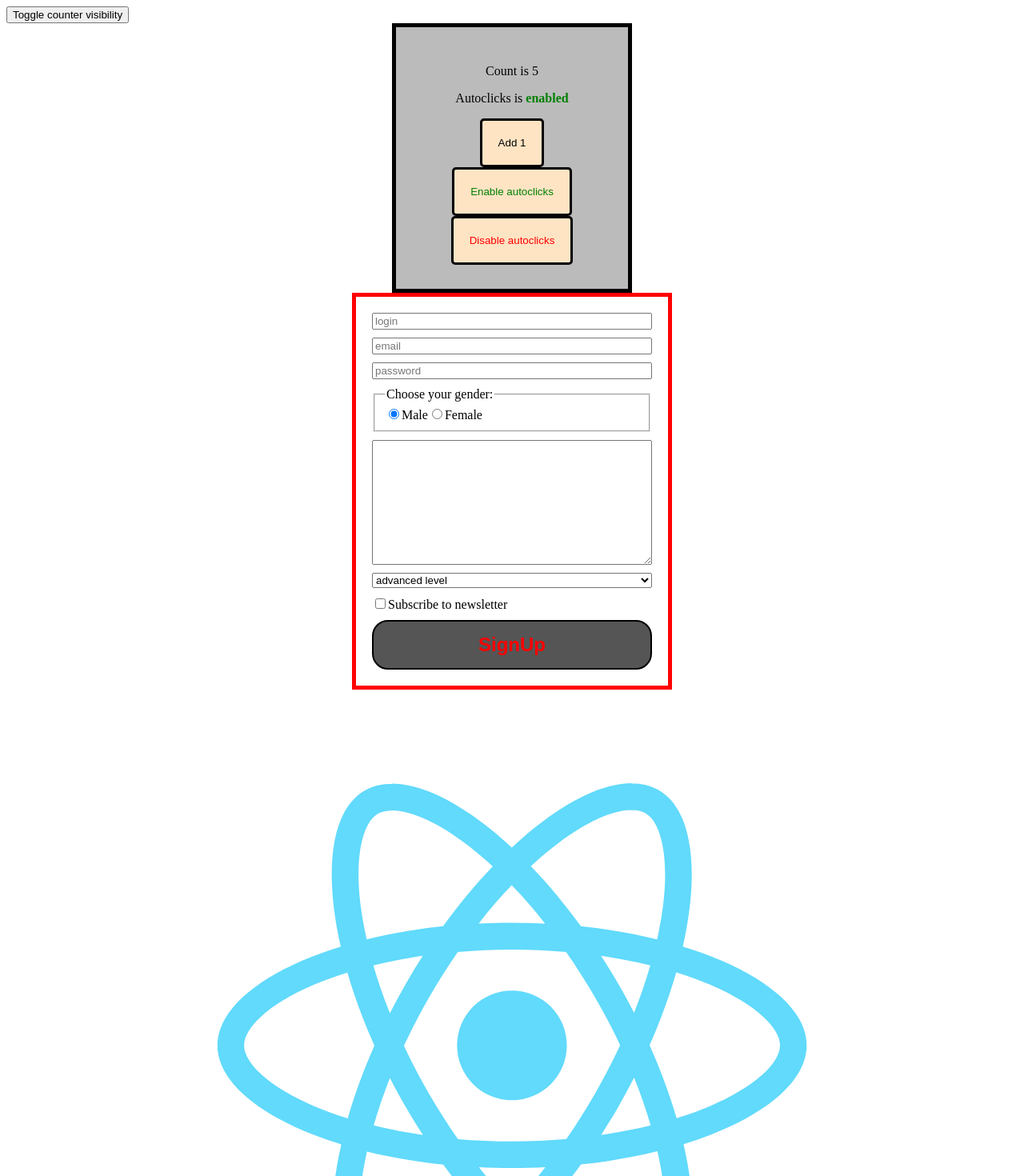
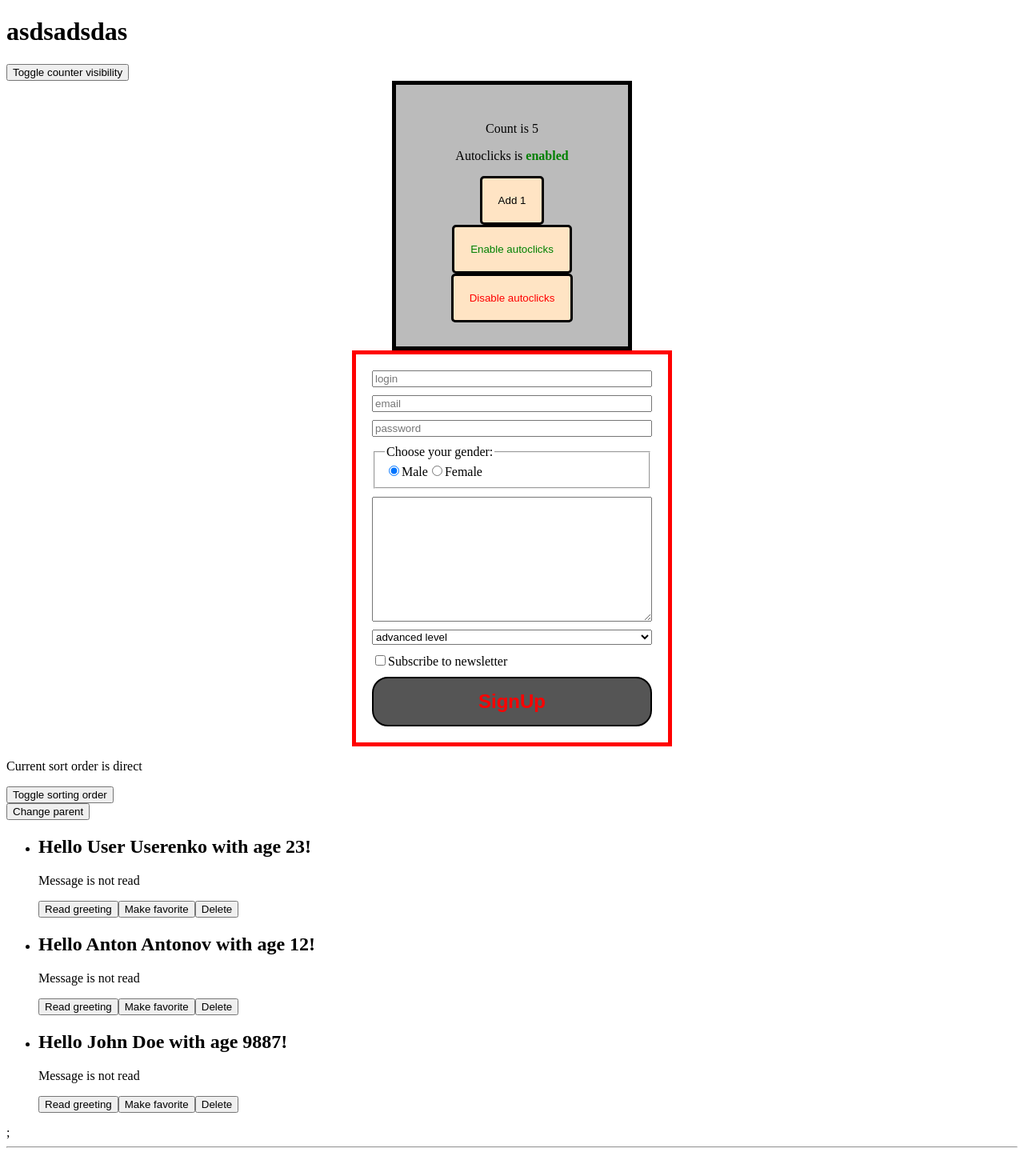
Before and after one commit to fc-fullstack-courses/fd-2023-1-react-app, a React (Create React App) app: page / in a window 1280 px wide. Shown: the top 1470 px of the page at 80% size. Built offline with nearby package versions, Linux system fonts and the light colour scheme.

Commit message:
Add prop-types examples

```diff
--- a/src/App.js
+++ b/src/App.js
@@ -1,8 +1,10 @@
 import React from 'react';
 import './App.css';
-import picSrc from './logo.svg';
 import Counter from './components/Counter';
 import SignUpForm from './components/SignUpForm';
+import GreetingDashboard from './components/GreetingDashboard';
+import Heading from './components/Heading';
+import Greeting from './components/Greeting';
 
 class App extends React.Component {
   constructor(props) {
@@ -23,12 +25,24 @@ class App extends React.Component {
     const { isCounterVisible } = this.state;
     return (
       <>
+        <Heading headerText={'asdsadsdas'} headerTitle='adsada' />
         <button onClick={this.toggleVisibility}>
           Toggle counter visibility
         </button>
         {isCounterVisible && <Counter />}
         <SignUpForm />
-        <img src={picSrc}/>
+        <GreetingDashboard />
+        {/* <Greeting
+          user={{
+            firstName: 'adsa',
+            lastName: 'asdsad',
+            age: 123,
+            id: 12321,
+            password: 'asd233e23dsa',
+          }}
+          makeFavorite={() => {}}
+          deleteUser={() => {}}
+        /> */}
       </>
     );
   }
--- a/src/components/Counter/index.jsx
+++ b/src/components/Counter/index.jsx
@@ -13,7 +13,7 @@ class Counter extends React.Component {
   }
 
   componentDidMount() {
-    console.log('componentDidMount');
+    // console.log('componentDidMount');
     this.startAutoClicks();
   }
 
@@ -27,7 +27,7 @@ class Counter extends React.Component {
   }
 
   componentWillUnmount() {
-    console.log('componentWillUnmount');
+    // console.log('componentWillUnmount');
     this.stopAutoClicks();
   }
 
@@ -58,7 +58,7 @@ class Counter extends React.Component {
   stopAutoClicks = () => {
     this.setState((state) => {
       const { intervalId } = state;
-      console.log(`stopAutoClicks intervalId is ${intervalId}`);
+      // console.log(`stopAutoClicks intervalId is ${intervalId}`);
       clearInterval(intervalId);
 
       return { intervalId: null };
--- a/src/components/Greeting/index.jsx
+++ b/src/components/Greeting/index.jsx
@@ -1,4 +1,5 @@
 import React from 'react';
+import PropTypes from 'prop-types';
 
 class Greeting extends React.Component {
   constructor(props) {
@@ -47,6 +48,27 @@ class Greeting extends React.Component {
   }
 }
 
+// const userObjectProp = PropTypes.shape({
+//   firstName: PropTypes.string.isRequired,
+//   lastName: PropTypes.string.isRequired,
+//   age: PropTypes.number.isRequired,
+//   id: PropTypes.number.isRequired,
+// });
+
+export const userObjectProp = PropTypes.exact({
+  firstName: PropTypes.string.isRequired,
+  lastName: PropTypes.string.isRequired,
+  age: PropTypes.number.isRequired,
+  id: PropTypes.number.isRequired,
+  isFavorite: PropTypes.bool,
+});
+
+Greeting.propTypes = {
+  makeFavorite: PropTypes.func.isRequired,
+  makeFavorite: PropTypes.func.isRequired,
+  user: userObjectProp.isRequired,
+};
+
 function ReadMessage() {
   return <p>Message is read</p>;
 }
--- a/src/components/SignUpForm/index.jsx
+++ b/src/components/SignUpForm/index.jsx
@@ -1,7 +1,7 @@
 import React from 'react';
 import styles from './SignUpForm.module.scss';
 
-console.log(styles);
+// console.log(styles);
 
 function signUp(userData) {
   const { login, email, password } = userData;
```
Also changed, not shown: src/components/GreetingList/index.jsx (+6 -1 lines), src/components/Heading/index.jsx (+7 -1 lines), src/data.js (line endings or trailing spaces).
